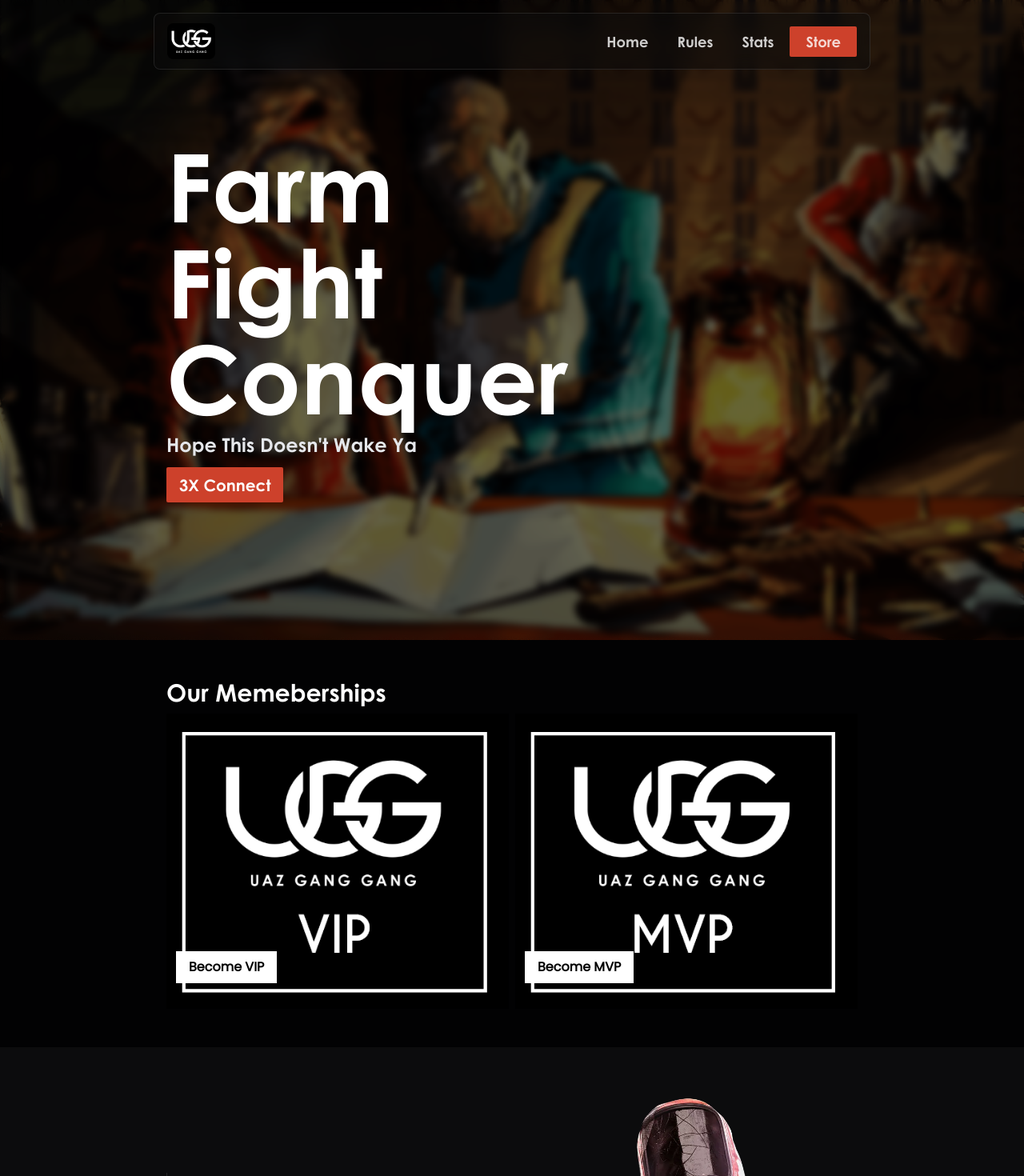
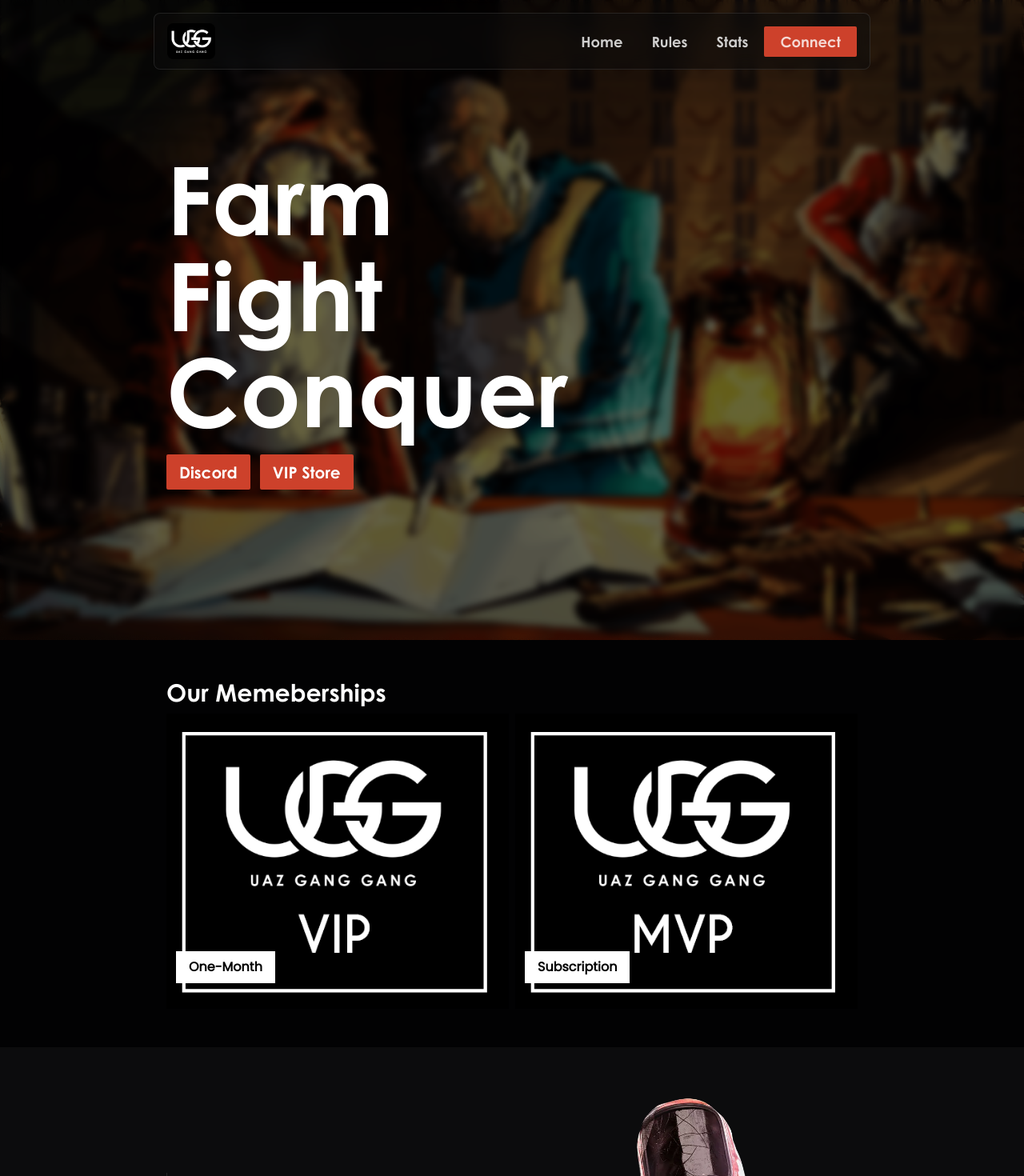
Before and after one commit to webmentordev/ugg_server, a Nuxt app: page / in a window 1280 px wide. Shown: the top 1470 px of the page at 80% size. Built offline with nearby package versions, Linux system fonts and the light colour scheme.

Commit message:
ui changes

```diff
--- a/components/Discord.vue
+++ b/components/Discord.vue
@@ -5,7 +5,7 @@
             <div class="flex flex-col text-center text-white px-4">
                 <h1 class="text-7xl mb-2 620px:text-5xl">Join our Rust community <br> on Discord</h1>
                 <p class="mb-2 max-w-2xl leading-8 m-auto">Engage with fellow Rust enthusiasts, share valuable insights and knowledge, and foster a sense of community by joining our exclusive Discord channel.  Connect with other players and partake in an interactive environment  that fosters meaningful conversations and enriches your  Rust gaming experience.</p>
-                <NuxtLink to="/discord" class="bg-[#7289DA] w-fit m-auto py-2 px-6 text-2xl inline-block rounded-sm items-center" rel="nofollow">Join Now</NuxtLink>
+                <NuxtLink to="https://discord.gg/NPUJzHmT6y" class="bg-[#7289DA] w-fit m-auto py-2 px-6 text-2xl inline-block rounded-sm items-center" rel="nofollow">Join Now</NuxtLink>
             </div>
         </div>
     </section>
--- a/components/Navbar.vue
+++ b/components/Navbar.vue
@@ -6,7 +6,7 @@
                 <li><NuxtLink class="text-lg ml-9" to="/">Home</NuxtLink></li>
                 <li><NuxtLink class="text-lg ml-9" to="/rules">Rules</NuxtLink></li>
                 <li><NuxtLink class="text-lg ml-9" to="/stats">Stats</NuxtLink></li>
-                <li><NuxtLink class="text-lg ml-5 bg-rust py-2 px-5 rounded-sm" to="https://app.gpay.io/store/uggrust/14032" target="_blank" rel="nofollow">Store</NuxtLink></li>
+                <li><NuxtLink class="text-lg ml-5 bg-rust py-2 px-5 rounded-sm" to="steam://connect/194.29.100.247:28015">Connect</NuxtLink></li>
             </ul>
             <div class="hidden 540px:flex" @click="toggle = !toggle">
                 <img src="https://api.iconify.design/tabler:align-right.svg?color=%23ffffff" width="45" alt="Burger Icon">
@@ -18,7 +18,7 @@
             <li class="my-3"><NuxtLink class="text-lg text-white" to="/">Home</NuxtLink></li>
             <li class="my-3"><NuxtLink class="text-lg text-white" to="/rules">Rules</NuxtLink></li>
             <li class="my-3"><NuxtLink class="text-lg text-white" to="/stats">Stats</NuxtLink></li>
-            <li class="my-3"><NuxtLink class="text-lg text-white bg-rust py-2 px-5 rounded-sm" to="https://app.gpay.io/store/uggrust/14032" target="_blank" rel="nofollow">Store</NuxtLink></li>
+            <li class="my-3"><NuxtLink class="text-lg text-white bg-rust py-2 px-5 rounded-sm" to="steam://connect/194.29.100.247:28015">Connect</NuxtLink></li>
         </ul>
     </div>
 
--- a/pages/index.vue
+++ b/pages/index.vue
@@ -4,8 +4,10 @@
         <div class="relative z-10 h-full w-full flex items-center text-white max-w-4xl m-auto px-4">
             <div class="flex flex-col max-w-3xl">
                 <h1 class="text-[7.4rem] leading-[120px] mb-2 540px:text-[20vw] 400px:text-[20vw] 400px:leading-[90px]">Farm<br>Fight<br>Conquer</h1>
-                <span class="text-gray-200 text-2xl head">Hope This Doesn't Wake Ya</span>
-                <NuxtLink to="steam://connect/194.29.100.247:28015" class="py-2 px-4 inline-block mt-3 bg-rust w-fit text-xl rounded-sm hover:bg-dark">3X Connect</NuxtLink>
+                <div class="flex items-center">
+                    <NuxtLink to="https://discord.gg/NPUJzHmT6y" class="py-2 mr-3 px-4 inline-block mt-3 bg-rust w-fit text-xl rounded-sm hover:bg-dark" rel="nofollow" target="_blank">Discord</NuxtLink>
+                    <NuxtLink to="https://app.gpay.io/store/uggrust/14032" class="py-2 px-4 inline-block mt-3 bg-rust w-fit text-xl rounded-sm hover:bg-dark" rel="nofollow" target="_blank">VIP Store</NuxtLink>
+                </div>
             </div>
         </div>
     </header>
@@ -15,16 +17,15 @@
             <div class="grid grid-cols-2 gap-2 730px:grid-cols-1 m-auto 730px:max-w-[450px]">
                 <NuxtLink class="relative w-full" target="_blank" to="https://app.gpay.io/store/uggrust/14032">
                 <img src="@/assets/images/vip.png" alt="VIP Package Image">
-                <span class="py-2 px-4 bg-white absolute left-3 bottom-8 font-semibold">Become VIP</span>
+                <span class="py-2 px-4 bg-white absolute left-3 bottom-8 font-semibold">One-Month</span>
                 </NuxtLink>
                 <NuxtLink class="relative w-full" target="_blank" to="https://app.gpay.io/store/uggrust/14032">
                     <img src="@/assets/images/mvp.png" alt="MVP Package Image">
-                    <span class="py-2 px-4 bg-white absolute left-3 bottom-8 font-semibold">Become MVP</span>
+                    <span class="py-2 px-4 bg-white absolute left-3 bottom-8 font-semibold">Subscription</span>
                 </NuxtLink>
             </div>
         </div>
     </section>
-
     <section class="bg-dark w-full">
         <div class="max-w-4xl m-auto py-12 px-4 grid grid-cols-2 620px:flex 620px:flex-col gap-6 items-center">
             <div class="py-6 pl-8 border-l border-white/10 620px:border-none 620px:pl-0 620px:order-2">
```
Also changed, not shown: 1 other file (tests, documents, lock files or other folders).
